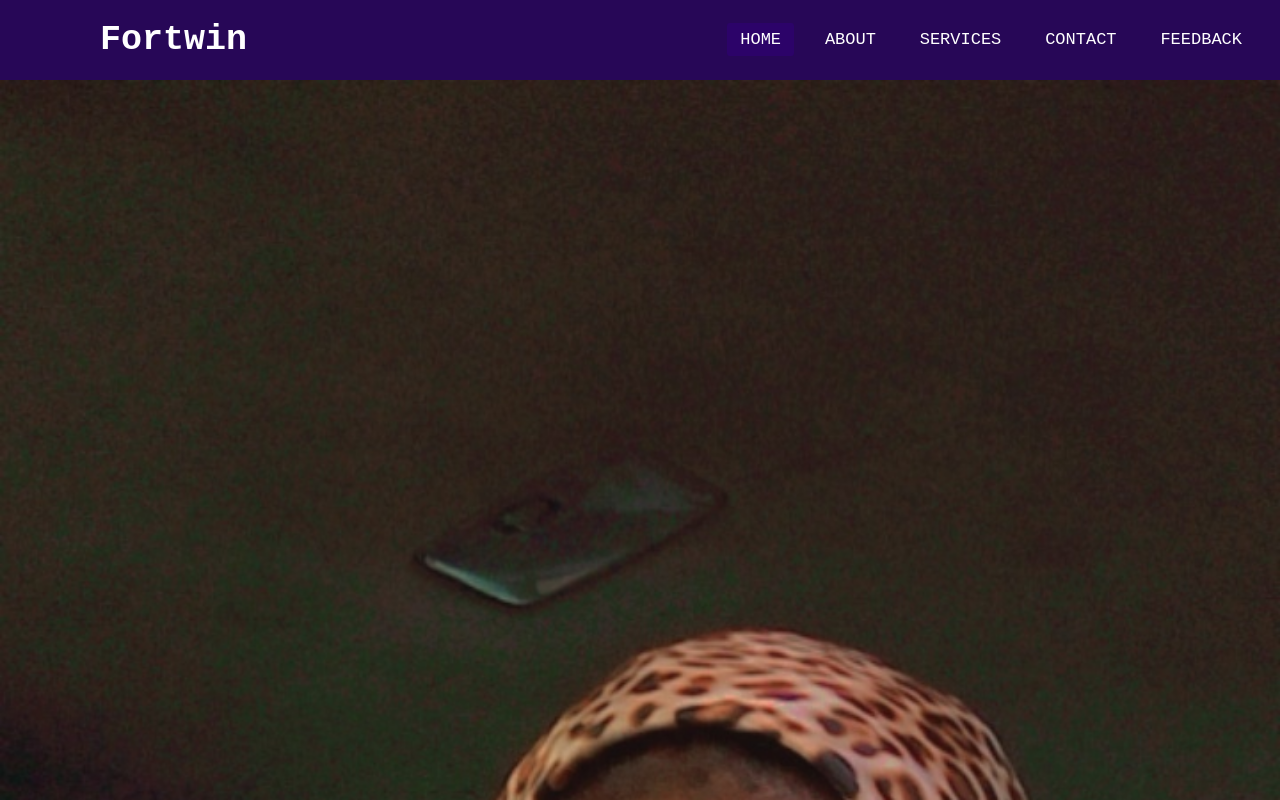
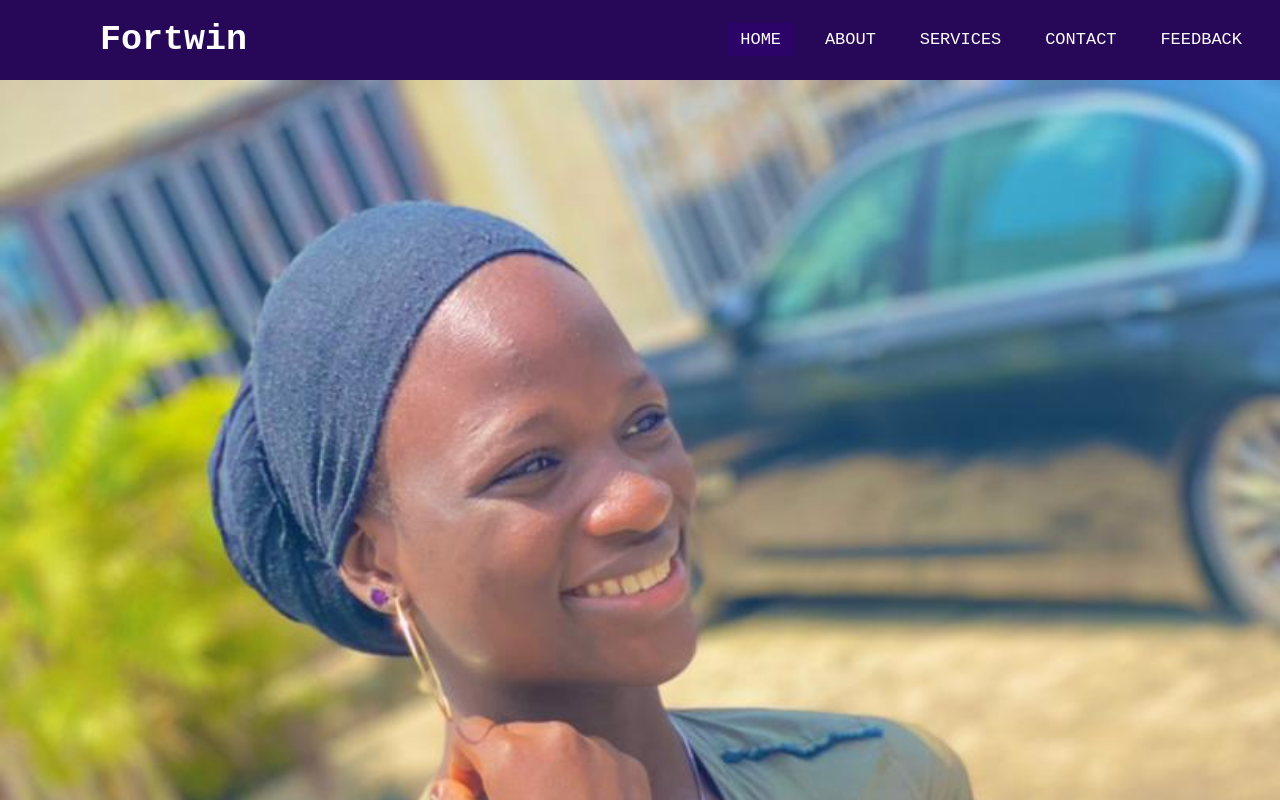
Before and after one commit to Fortwinhamz/Toggle, a plain HTML site: page index.html in a window 1280 px wide. Drawn offline with Linux system fonts and the light colour scheme.

Commit message:
Update index.css

```diff
--- a/index.css
+++ b/index.css
@@ -111,7 +111,7 @@ a.active ,a:hover{
 }
 
 section{
-    background: url(./Snapchat-1796287752.jpg) no-repeat;
+    background: url(./IMG-20210816-WA0140.jpg) no-repeat;
     background-size: cover;
     height: calc(100vh - 80px);
 }
```
